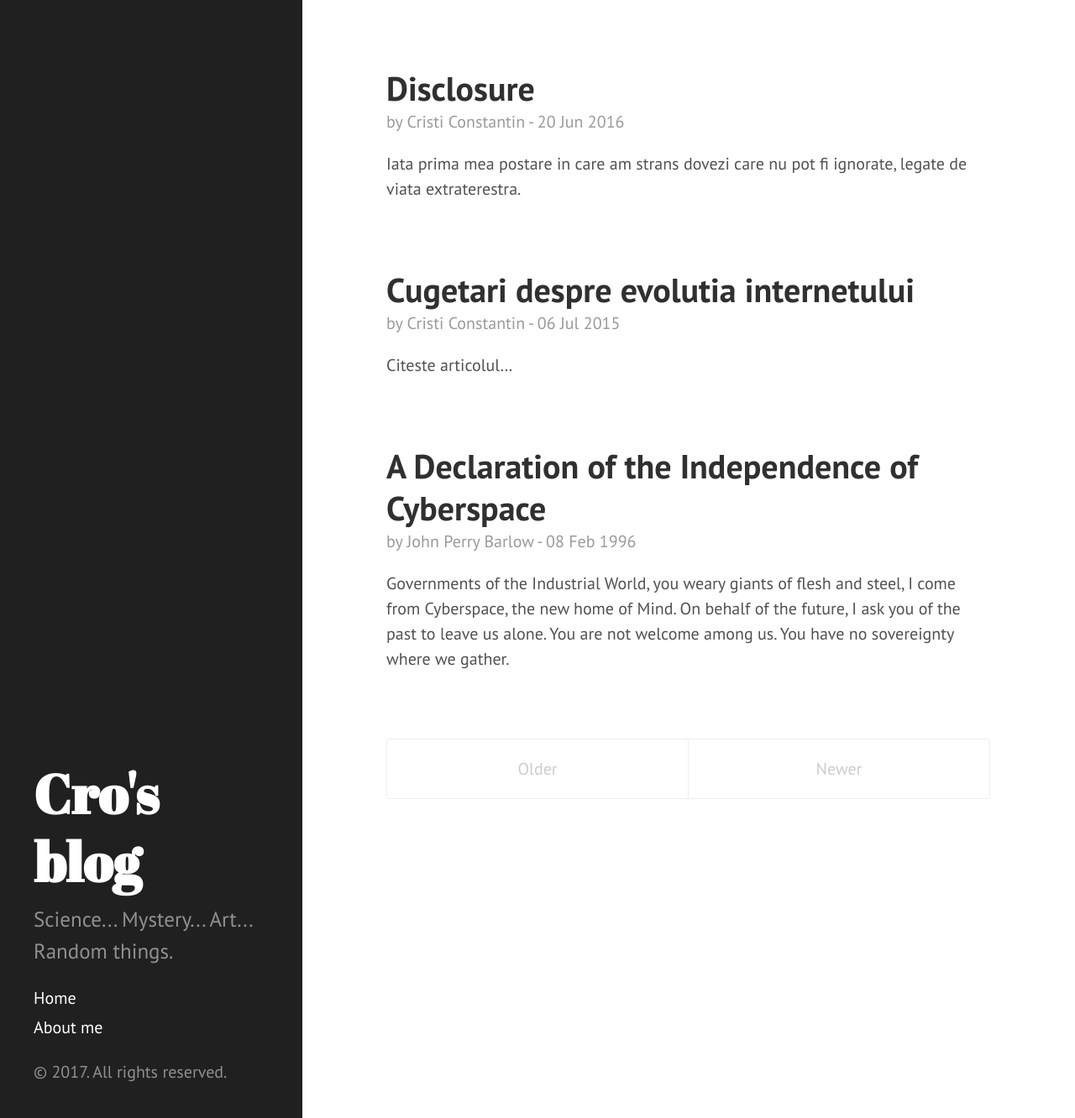
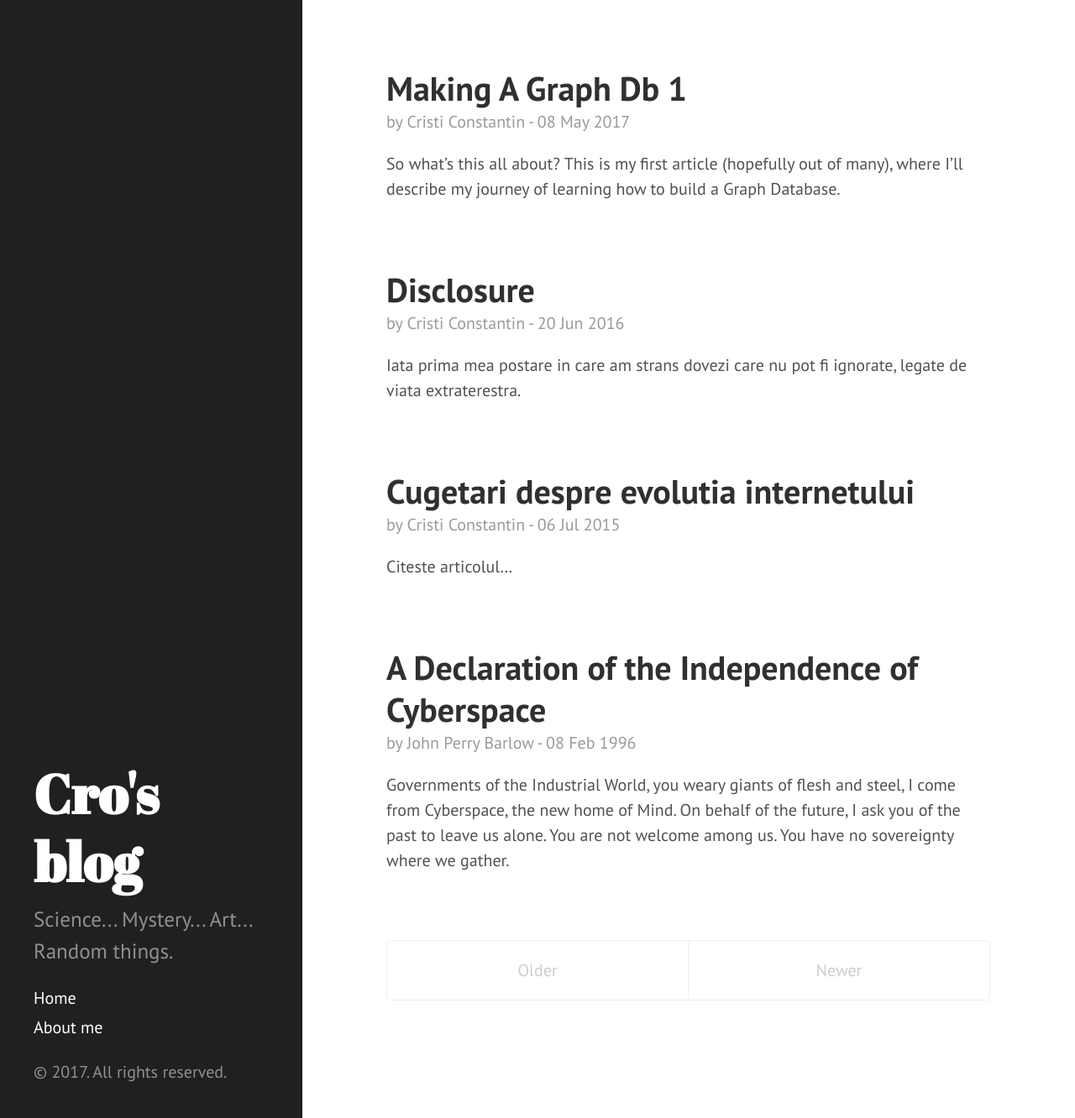
Before and after one commit to CrConstantin/blog, a Jekyll site: the page built from index.html, in a window 1280 px wide and 1332 px high. Shown: the whole window at 84% size. Built offline with Jekyll 4.4.1, drawn with Linux system fonts in a browser that asks for light colours; the list of posts is cut into pages by our own code; some of the changed lines change nothing that is shown.

Commit message:
Graph db 1 article
Graph DB article 1

```diff
--- /dev/null
+++ b/_posts/2017-05-08-making-a-graph-db-1.md
@@ -0,0 +1,53 @@
+---
+layout: page
+date:  2017-05-08
+author: Cristi Constantin
+comments: true
+categories: article
+tags: software programming graph db
+---
+
+So what's this all about? This is my first article *(hopefully out of many)*, where I'll describe my journey of learning how to build a **[Graph Database](https://en.wikipedia.org/wiki/Graph_database)**.
+
+Node: I'm not sure how far I'll go yet, I'm doing this in my spare time, so I make no promises...
+
+My background is: software programmer for about 10 years now. I've written many kinds of software and used several databases: MySql, Microsoft SQL Server, SQLite, MongoDb, RethinkDB, LevelDB; but I'm no expert, just your regular user.
+I've also used IPFS and Ethereum, not the regular kind of databases, but fun to learn nonetheless.
+
+And this is how I want to do it: I'll imagine that what I'm trying to do is already finished, then I'll explain to you how I did it :D
+This mental hack keeps me focused and confident, even though it's a HUGE task...
+
+Q: So why am I doing this?
+A: Because it's fun. Because it's a huge challenge, way more than I can handle. Because I need this kind of library. Because I'll use this knowledge, even if it doesn't become a stable product.
+
+Q: What's my use-case?
+A: I want to save all the countries in the world and all their relations; all the animals and plants in the world and all the data I can find about them; all my favorite movies, with all the actors and the most relevant relations between them; quantity conversion (length, weight, temperature). *Maybe in the future, I'll implement a nice GUI to visualize and edit the nodes and edges*.
+
+Q: What's the maximum data size?
+A: I'm thinking 10 million edges. It's a pretty big number for a toy database (see [Visualizing 1 million](https://en.wikipedia.org/wiki/1,000,000) and multiply x 10). And if this becomes serious, I'll target more.
+
+Q: Will this be open-source?
+A: Yes. Most of it, anyway.
+
+Q: What programming languages will I use?
+A: Any, or all of: Elixir, Python, Node. In this exact order. I prefer Elixir the most, because it's really fun to play with and I want to learn it better. But I might end up using Python, because I'm the most productive with it. Node is also a great option, because there are hundreds of thousands of libs to help me.
+<br />
+The tasks:
+
+- study Neo4J, Titan, Riak
+- study MongoDB, RethingDB, CouchDB
+- stody LevelDB, RocksDB, Redis
+- study what exactly is a graph, the math, the theory
+- study how to store a graph on a computer
+
+The first things that I found:
+
+- [Youtube.com/watch?v=82zlRaRUsaY](https://www.youtube.com/watch?v=82zlRaRUsaY) (from Complexity Labs)
+- [Youtube.com/watch?v=HmQR8Xy9DeM](https://www.youtube.com/watch?v=HmQR8Xy9DeM) (from PatrickJMT)
+
+Until the next time!
+
+-----
+
+If you have any thoughts, suggestions, criticism, or whatever, please drop me a line in the comments section.
+If I have some audience, I'll be more focused on details and I'll write more often, obviously.
--- a/about.md
+++ b/about.md
@@ -1,5 +1,6 @@
 ---
 layout: page
+author: Cristi Constantin
 title: About me
 ---
 
```
